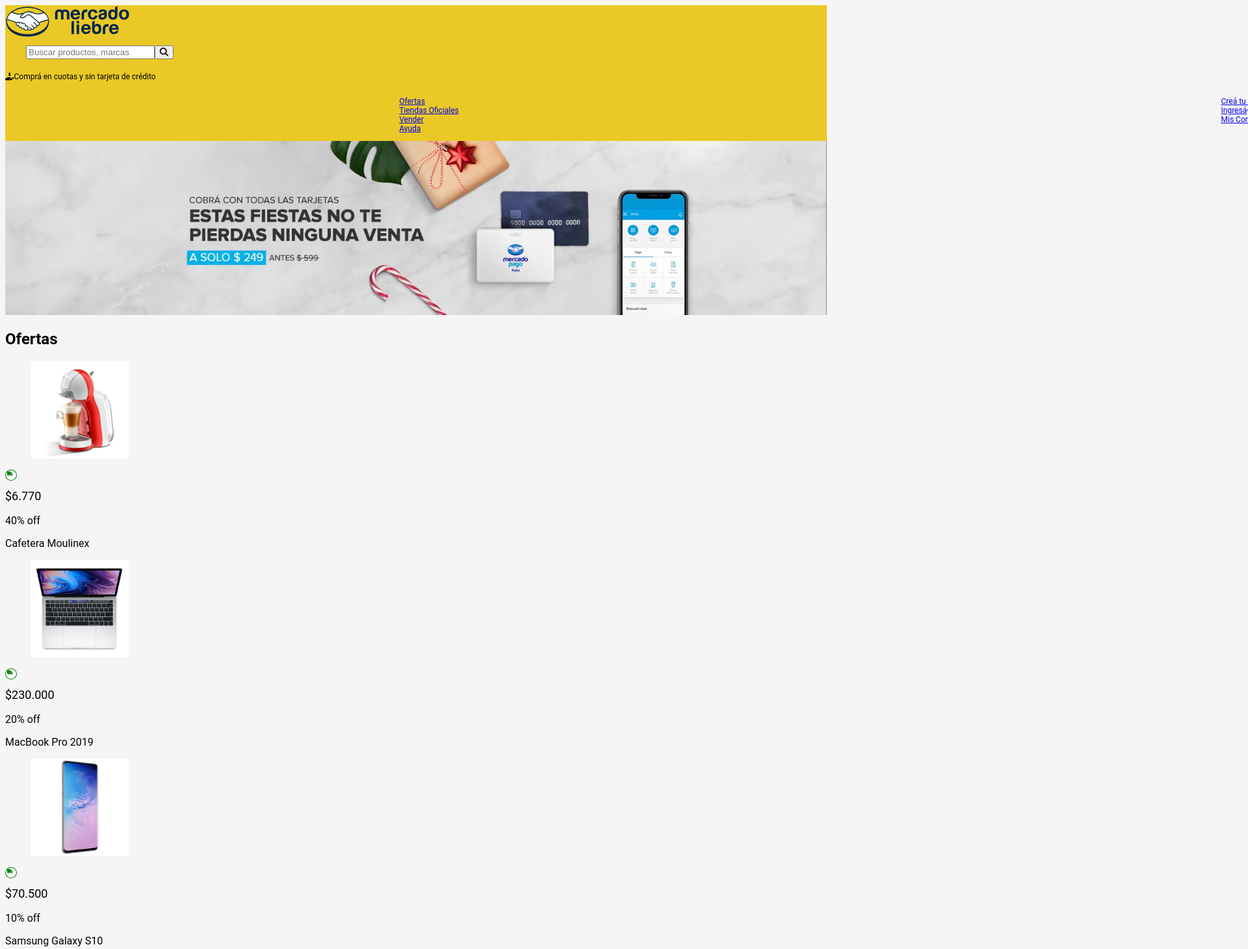
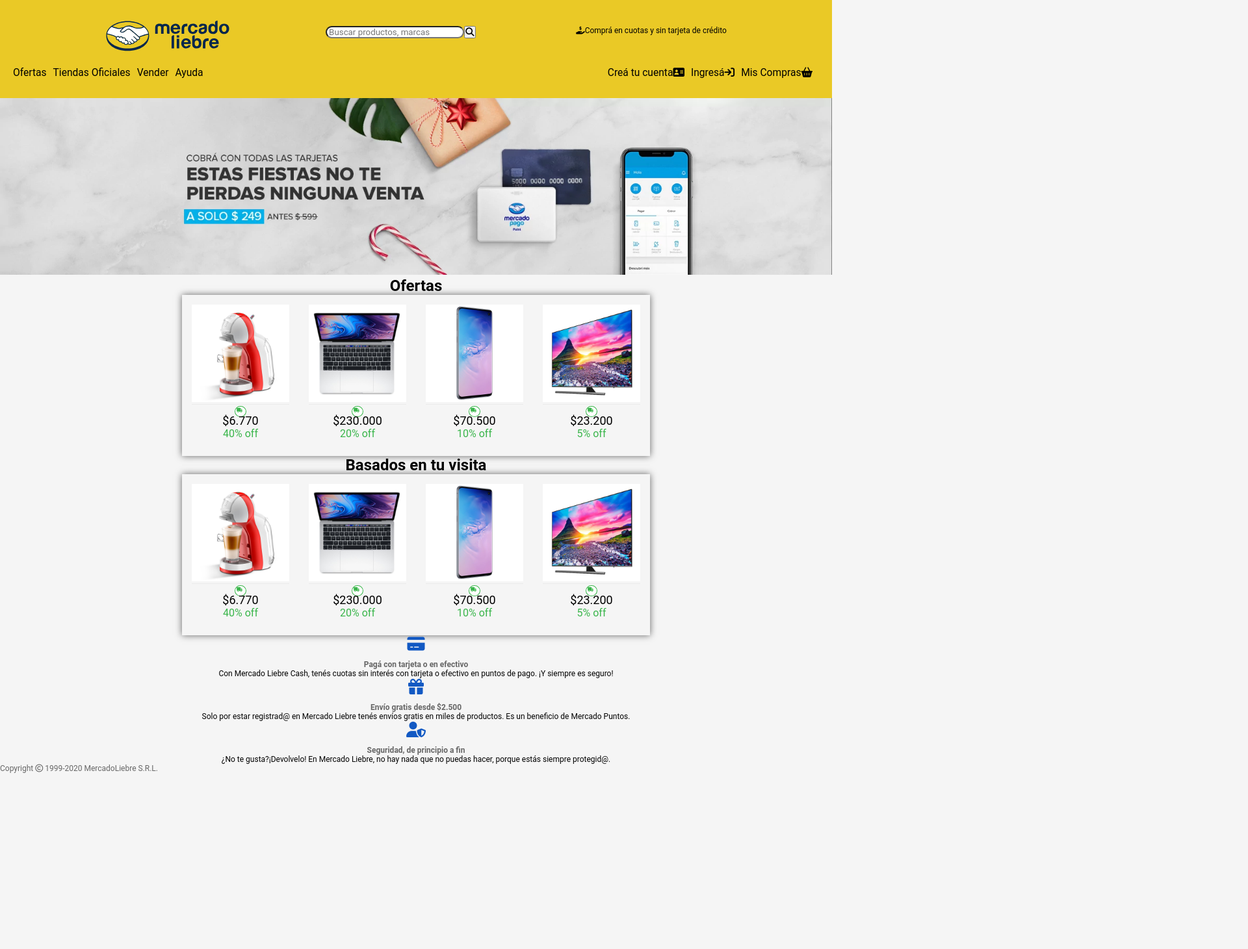
Before and after one commit to rodigoh/tarea, a website: page views/home.html in a window 1280 px wide. Shown: the top 1461 px of the page at 65% size, 1920 px wide, since content can reach past the window. After the commit the page ends 1190 px from the top, so only its background shows below. Drawn offline with Linux system fonts and the light colour scheme; files that its build step writes are made by us from their sources.

Commit message:
Proyecto Terminado

```diff
--- a/public/styles/footer-tablet.css
+++ /dev/null
@@ -1,3 +0,0 @@
-@media screen() {
-
-}
--- a/public/styles/header-desktop.css
+++ b/public/styles/header-desktop.css
@@ -0,0 +1,37 @@
+@media screen and (min-width: 769px){
+    #header-top{
+        display: flex;
+        width: 100%;
+        justify-content: space-evenly;
+        align-items: center;
+    }
+    #header-bottom{
+        display: flex;
+        justify-content: space-between;
+        margin-top: 20px;
+    }
+    #header-bottom nav{
+        justify-content: space-evenly;
+        gap: 1rem;
+        display: flex;
+        width: 100%;
+    }
+    #burger{
+        display: none;
+    }
+    #nav-fill{
+        flex-grow: 1;
+    }
+    #nav-left, #nav-right{
+        display: flex;
+    }
+    #nav-left a, #nav-right a{
+        text-decoration: none;
+        color: black;
+        font-size: 1.3em;
+        margin-right: 10px;
+    }
+    #brand img{
+        height: 50px;
+    }
+}
--- a/public/styles/header-tablet.css
+++ b/public/styles/header-tablet.css
@@ -0,0 +1,39 @@
+@media screen and (min-width: 361px){
+    #header-bottom{
+        display: flex;
+        margin-top: 20px;
+    }
+    #header-bottom nav{
+        justify-content: space-evenly;
+        gap: 1rem;
+        display: flex;
+        width: 100%;
+    }
+    #nav-fill{
+        flex-grow: 1;
+    }
+    #nav-left, #nav-right{
+        display: flex;
+    }
+    #nav-left a, #nav-right a{
+        text-decoration: none;
+        color: black;
+        font-size: 1.3em;
+        margin-right: 10px;
+    }
+    #burger{
+        display: none;
+    }
+    #banner{
+        display: unset;
+    }
+    #header-top{
+        display: flex;
+        width: 100%;
+        justify-content: space-evenly;
+        align-items: center;
+    }
+    #brand img{
+        height: 50px;
+    }
+}
--- a/public/styles/header.css
+++ b/public/styles/header.css
@@ -1,32 +1,32 @@
-
+*{
+    font-family: 'Roboto', sans-serif;
+    padding: 0;
+    margin: 0;
+    box-sizing: border-box;
+}
 body{
-    font-family: 'Roboto', sans-serif;
     font-size: 12px;
     background-color: #f5f5f5;
 }
 header{
     background: #EAC926;
+    padding: 30px 20px;
 }
 #header-top #form-search fieldset{
     border: none;
-    width: 19px;
-    margin-left: 30px;
+    margin-bottom: 20px;
+    margin-left: 10px;
     margin-top: 5px;
     padding-left: 2px;
-    border-radius: 5px;
     display: flex;
+    align-items: center;
+    justify-content: center;
 }
 #search{
     color: #666;
     padding-right: 7%;
-}
-.delivery{
-    color: green;
-    border-radius: 50%;
-    border: solid 1px green;
-    background-color: white;
-    font-size: 7px;
-    padding: 2px 5px 5px 2px;
+    border-radius: 10px;
+    padding-left: 3px;
 }
 #burger{
     background-color: #1259c3;
@@ -40,11 +40,16 @@
     align-items: center;
     width: fit-content;
     margin: auto;
-}
-#brand img{
-    height: 50px;
-
+    margin-top: 20px;
 }
 #banner{
     width: 100%;
+    display: none;
 }
+#header-bottom{
+    display: none;
+}
+.texto-1{
+    padding-left: 20px;
+    margin-bottom: 20px;
+}
--- a/public/styles/home-desktop.css
+++ b/public/styles/home-desktop.css
@@ -1,15 +1,5 @@
-@media screen and (min-width: 920px){
-    #header-bottom{
-        display: flex;
-        justify-content: space-between;
-    }
-    #header-bottom nav{
-        flex: 0 0 100%;
-        justify-content: space-evenly;
-        gap: 1rem;
-        display: flex;
-    }
-    #burger{
-        display: none;
+@media screen and (min-width: 769px){
+    .productos{
+        box-shadow: 0px 0px 10px rgb(100, 100, 100);
     }
 }
--- a/public/styles/home-tablet.css
+++ b/public/styles/home-tablet.css
@@ -1,15 +1,9 @@
-@media screen and (min-width: 768px){
-    #header-bottom{
-        display: flex;
-        justify-content: space-between;
-    }
-    #header-bottom nav{
-        flex: 0 0 0;
-        justify-content: space-evenly;
-        gap: 1rem;
-        display: flex;
-    }
-    #burger{
-        display: none;
+@media screen and (min-width: 361px){
+    .productos-ofertas, .productos-basados{
+        box-shadow: 0px 0px 10px rgb(100, 100, 100);
+        flex-wrap: wrap;
+        display: inline-flex;
+        align-items: center;
+        justify-content: center;
     }
 }
--- a/public/styles/home.css
+++ b/public/styles/home.css
@@ -4,10 +4,12 @@
 
 .descuentos{
     font-size: 16px;
+    color: #39b54a;;
 }
 
 .descripciones{
     font-size: 16px;
+    display: none;
 }
 .titulares{
     font-size: 24px;
@@ -15,3 +17,25 @@
 .product-images{
     height: 150px;
 }
+main{
+    justify-content: center;
+    align-items: center;
+    text-align: center;
+    width: 90%;
+    margin: auto;
+}
+.productos1, .productos2{
+    margin-bottom: 10px;
+    padding: 15px;
+}
+.productos-detalles{
+    border-top: solid 1px #ebebeb;
+}
+.delivery{
+    color: #39b54a;;
+    border-radius: 50%;
+    border: solid 1px #39b54a;;
+    background-color: #FFF;
+    font-size: 7px;
+    padding: 2px 5px 5px 2px;
+}
--- a/views/home.html
+++ b/views/home.html
@@ -23,55 +23,55 @@
 <body>
     <header>
         <section id="header-top">
-            <nav id="brand">
+            <nav id="brand" class="sub-header-top">
                 <a href="/" rel="Home">
                     <img src="/assets/logo-mercado-liebre.svg" alt="logo-mercado-liebre">
                 </a>
             </nav>
             <form action="/" method="get" id="form-search">
                 <fieldset>
-                    <input type="text" id="search" name="search" placeholder="Buscar productos, marcas">
+                    <input type="text" id="search" class="sub-header-top" name="search" placeholder="Buscar productos, marcas">
                     <button>
                         <i class="fa-solid fa-magnifying-glass"></i>
                     </button>
                 </fieldset>
             </form>
-            <article>
+            <article class="texto-1">
                 <p><i class="fa-solid fa-hand-holding-dollar"></i>Comprá en cuotas y sin tarjeta de crédito</p>
             </article>
         </section>
         <section id="header-bottom">
             <nav>
-                <ul type="none">
+                <ul type="none" id="nav-left">
                     <li><a href="/">Ofertas</a></li>
                     <li><a href="/">Tiendas Oficiales</a></li>
                     <li><a href="/">Vender</a></li>
                     <li><a href="/">Ayuda</a></li>
                 </ul>
-            </nav>
-            <nav>
-                <ul type="none">
+                <div id="nav-fill"></div>
+                <ul type="none" id="nav-right">
                     <li><a href="/register">Creá tu cuenta<i class="fa-solid fa-address-card"></i></a></li>
                     <li><a href="/login">Ingresá<i class="fa-solid fa-arrow-right-to-bracket"></i></a></li>
                     <li><a href="/">Mis Compras<i class="fa-solid fa-basket-shopping"></i></a></li>
                 </ul>
             </nav>
+        </section>
         <div id="burger">
             <div class="burger-menu">
                 <i class="fas fa-bars"></i>
             </div>
         </div>
-        </section>
     </header>
     <img src="/assets/img-home-banner.jpg" id="banner" rel="home-banner">
     <main>
         <section>
             <h2 class="titulares">Ofertas</h2>
-            <article>
+            <div class="productos-ofertas">
+                <article class="productos1">
                     <figure>
                         <img src="/assets/img-cafetera-moulinex.jpg" class="product-images" alt="Cafetera Moulinex">
                     </figure>
-                <section>
+                    <section class="productos-detalles">
                         <span class="delivery">
                             <i class="fa-solid fa-truck"></i>
                         </span>
@@ -80,11 +80,11 @@
                         <p class="descripciones">Cafetera Moulinex</p>
                     </section>
                 </article>
-            <article>
+                <article class="productos1">
                     <figure>
                         <img src="/assets/img-macbook-pro-2019.jpg" class="product-images" alt="Macbook Pro 2019">
                     </figure>
-                <section>
+                    <section class="productos-detalles">
                         <span class="delivery">
                             <i class="fa-solid fa-truck"></i>
                         </span>
@@ -93,11 +93,11 @@
                         <p class="descripciones">MacBook Pro 2019</p>
                     </section>
                 </article>
-            <article>
+                <article class="productos1">
                     <figure>
                         <img src="/assets/img-samsung-galaxy-s10.jpg" class="product-images" alt="Samgung Galaxy S10">
                     </figure>
-                <section>
+                    <section class="productos-detalles">
                         <span class="delivery">
                             <i class="fa-solid fa-truck"></i>
                         </span>
@@ -106,11 +106,11 @@
                         <p class="descripciones">Samsung Galaxy S10</p>
                     </section>
                 </article>
-            <article>
+                <article class="productos1">
                     <figure>
                         <img src="/assets/img-tv-samsung-smart.jpg" class="product-images" alt="SmartTv Samsung">
                     </figure>
-                <section>
+                    <section class="productos-detalles">
                         <span class="delivery">
                             <i class="fa-solid fa-truck"></i>
                         </span>
@@ -119,14 +119,16 @@
                         <p class="descripciones">SmartTv Samsung 43"</p>
                     </section>
                 </article>
+            </div>
         </section>
         <section>
             <h2 class="titulares">Basados en tu visita</h2>
-            <article>
+            <div class="productos-basados">
+                <article class="productos2">
                     <figure>
                         <img src="/assets/img-cafetera-moulinex.jpg" class="product-images" alt="Cafetera Moulinex">
                     </figure>
-                <section>
+                    <section class="productos-detalles">
                         <span class="delivery">
                             <i class="fa-solid fa-truck"></i>
                         </span>
@@ -135,11 +137,11 @@
                         <p class="descripciones">Cafetera Moulinex</p>
                     </section>
                 </article>
-            <article>
+                <article class="productos2">
                     <figure>
                         <img src="/assets/img-macbook-pro-2019.jpg" class="product-images" alt="Macbook Pro 2019">
                     </figure>
-                <section>
+                    <section class="productos-detalles">
                         <span class="delivery">
                             <i class="fa-solid fa-truck"></i>
                         </span>
@@ -148,11 +150,11 @@
                         <p class="descripciones">MacBook Pro 2019</p>
                     </section>
                 </article>
-            <article>
+                <article class="productos2">
                     <figure>
                         <img src="/assets/img-samsung-galaxy-s10.jpg" class="product-images" alt="Samgung Galaxy S10">
                     </figure>
-                <section>
+                    <section class="productos-detalles">
                         <span class="delivery">
                             <i class="fa-solid fa-truck"></i>
                         </span>
@@ -161,11 +163,11 @@
                         <p class="descripciones">Samsung Galaxy S10</p>
                     </section>
                 </article>
-            <article>
+                <article class="productos2">
                     <figure>
                         <img src="/assets/img-tv-samsung-smart.jpg" class="product-images" alt="SmartTv Samsung">
                     </figure>
-                <section>
+                    <section class="productos-detalles">
                         <span class="delivery">
                             <i class="fa-solid fa-truck"></i>
                         </span>
@@ -174,6 +176,7 @@
                         <p class="descripciones">SmartTv Samsung 43"</p>
                     </section>
                 </article>
+            </div>
         </section>
     </main>
     <footer>
```
Also changed, not shown: views/login.html (+10 -10 lines), views/register.html (+10 -10 lines). Lines whose indentation alone changed are shown as unchanged.
